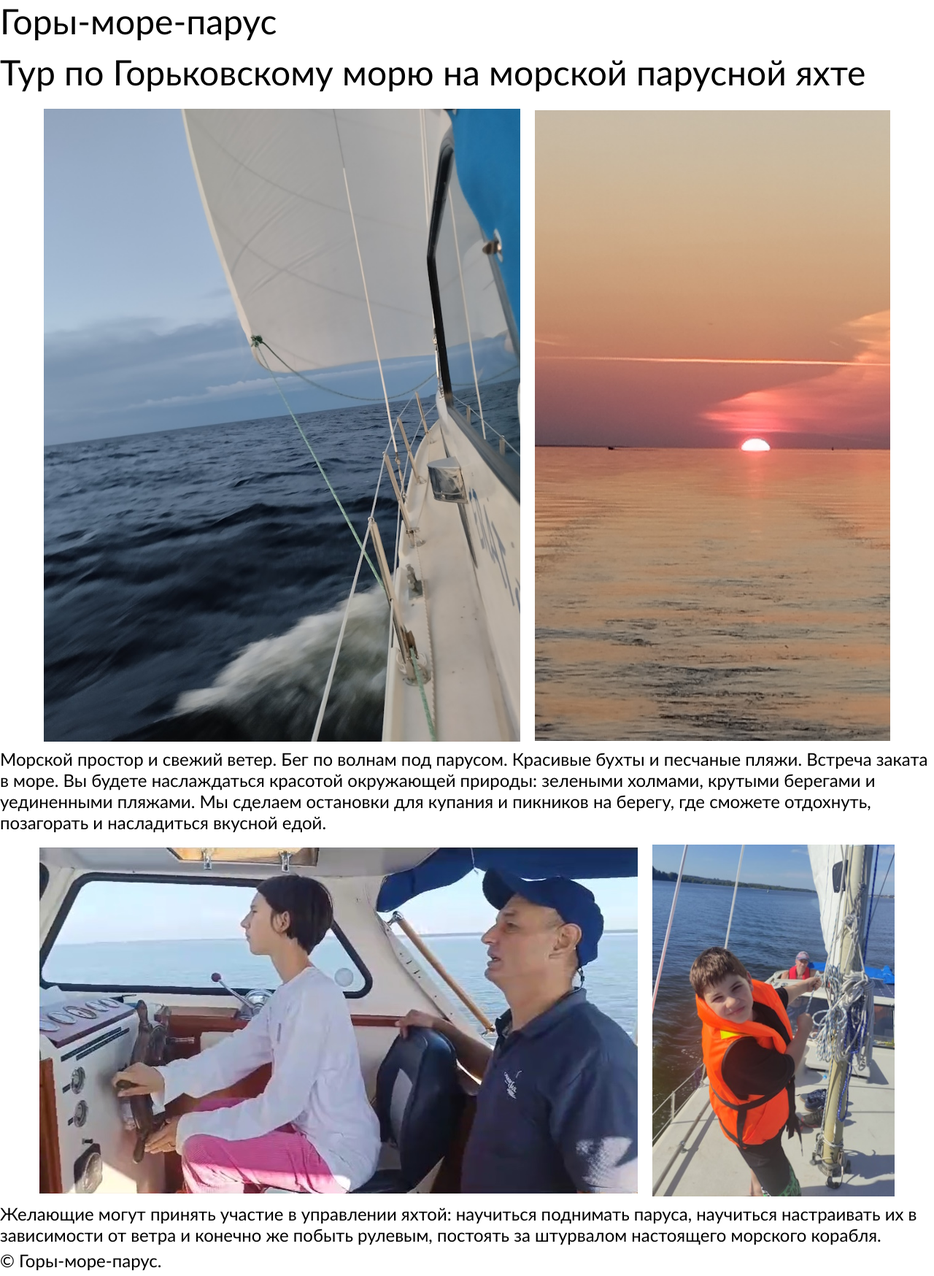
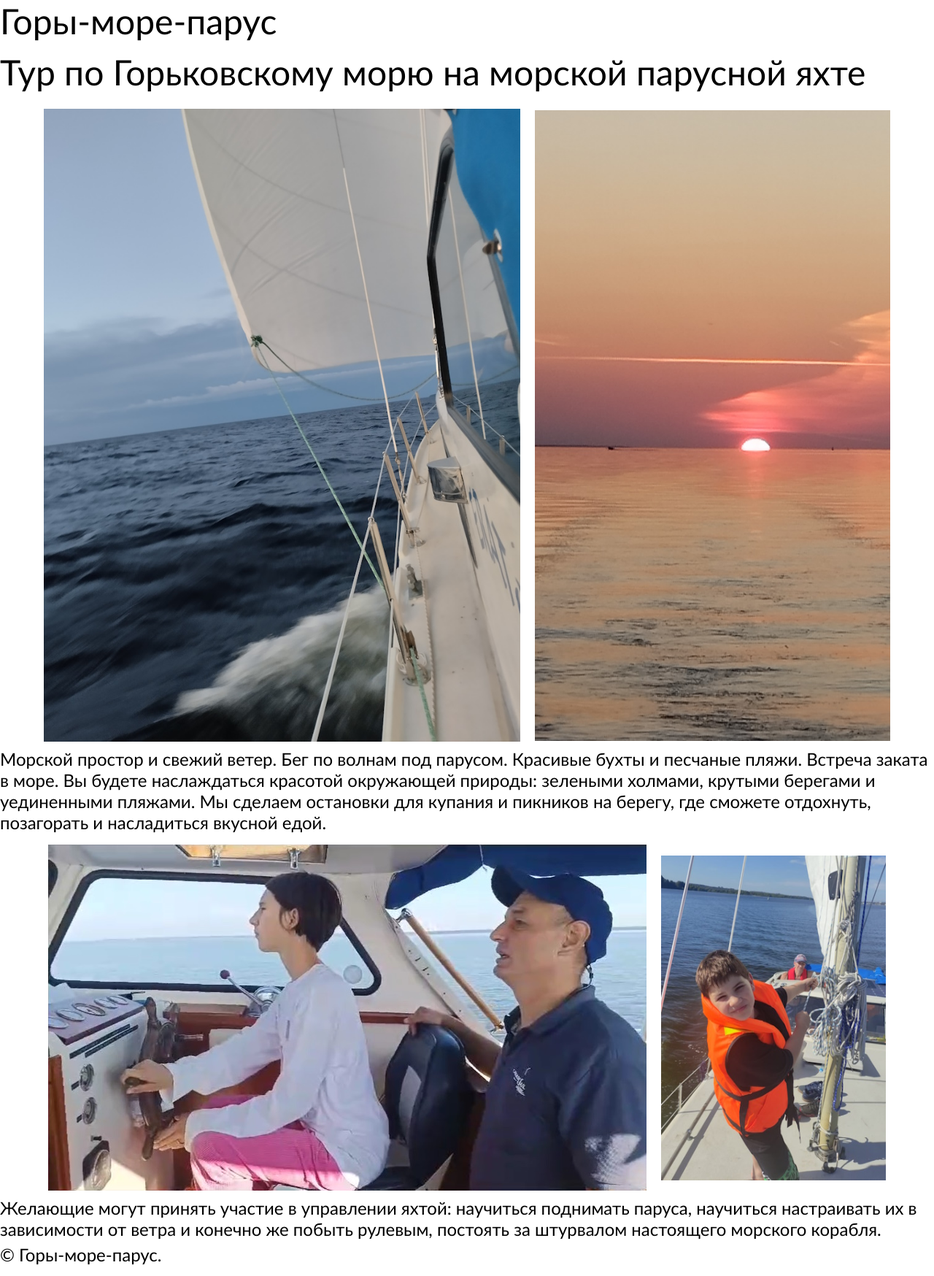
Before and after one commit to CaptainEvgeny/Volga-sail, a Jekyll site: the page built from index.md, in a window 1280 px wide. Shown: the whole page at 73% size. Built offline with Jekyll 4.4.1, drawn with Linux system fonts in a browser that asks for light colours.

Commit message:
Update index.md

```diff
--- a/index.md
+++ b/index.md
@@ -16,8 +16,8 @@ excerpt: Круизы на парусных яхтах по Горьковско
 Вы будете наслаждаться красотой окружающей природы: зелеными холмами, крутыми берегами и уединенными пляжами. Мы сделаем остановки для купания и пикников на берегу, где сможете отдохнуть, позагорать и насладиться вкусной едой.
 
 <div class="container">
-    <img src="images/photo3.jpg" alt="Яхта.Парус" width="%65">
-    <img src="images/photo4.jpg" alt="Яхта.Парус" width="26%">
+    <img src="images/photo3.jpg" alt="Яхта.Парус" width="%66">
+    <img src="images/photo4.jpg" alt="Яхта.Парус" width="24%">
 </div>
 
 Желающие могут принять участие в управлении яхтой: научиться поднимать паруса, научиться настраивать их в зависимости от ветра и конечно же побыть рулевым, постоять за штурвалом настоящего морского корабля.
```
